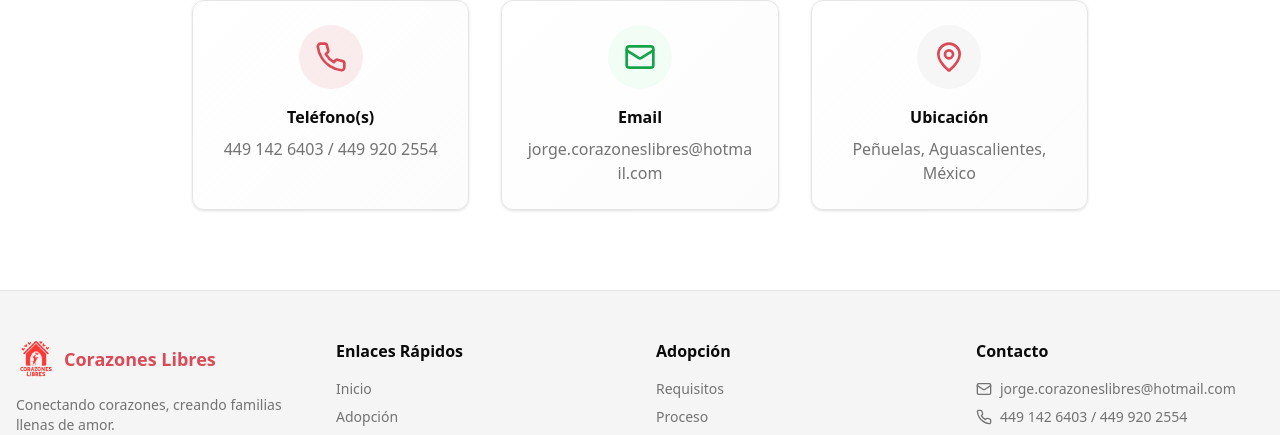
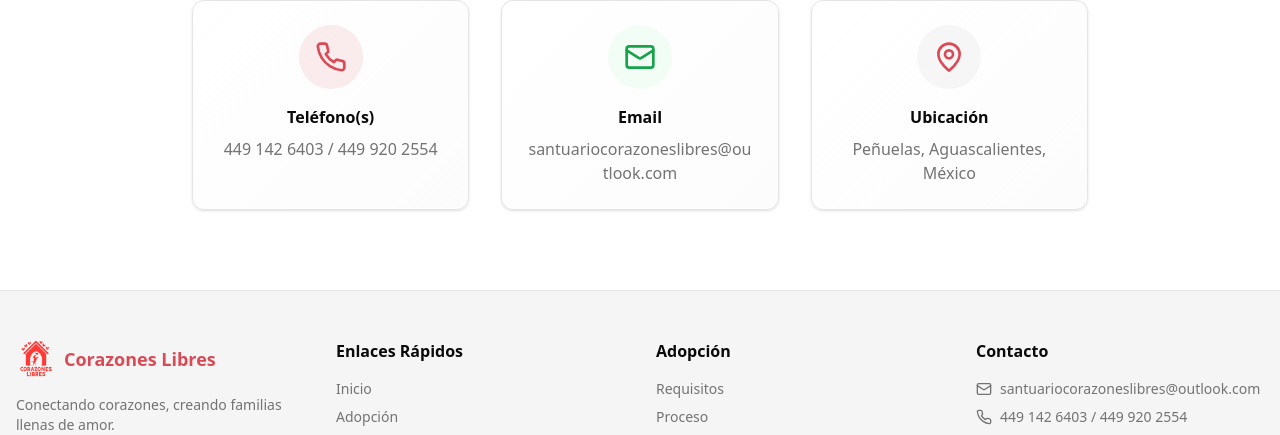
Before and after one commit to SantuarioCorazonesLibres/pet-adoption-site, a React (Vite) app: page / in a window 1280 px wide. Shown: the part 4308-4743 px from the top of the page. Built offline with nearby package versions, Linux system fonts and the light colour scheme; no server answers; the database is empty.

Commit message:
Actualizacion de email

```diff
--- a/src/components/Footer.tsx
+++ b/src/components/Footer.tsx
@@ -71,7 +71,7 @@ const Footer = () => {
             <div className="space-y-2 text-sm">
               <div className="flex items-center space-x-2 text-muted-foreground">
                 <Mail className="h-4 w-4" />
-                <span>jorge.corazoneslibres@hotmail.com</span>
+                <span>santuariocorazoneslibres@outlook.com</span>
               </div>
               <div className="flex items-center space-x-2 text-muted-foreground">
                 <Phone className="h-4 w-4" />
--- a/src/components/sections/Contact.tsx
+++ b/src/components/sections/Contact.tsx
@@ -33,7 +33,7 @@ export default function Contact() {
                   <Mail className="h-8 w-8 text-green-600" />
                 </div>
                 <h3 className="font-semibold mb-2">Email</h3>
-                <p className="text-muted-foreground w-full text-center break-words">jorge.corazoneslibres@hotmail.com</p>
+                <p className="text-muted-foreground w-full text-center break-words">santuariocorazoneslibres@outlook.com</p>
               </CardContent>
             </Card>
 
--- a/src/pages/AboutUs.tsx
+++ b/src/pages/AboutUs.tsx
@@ -22,7 +22,7 @@ const SobreNosotros = () => {
 
   // Función para abrir correo electrónico
   const handleContactEmail = () => {
-    const email = 'jorge.corazoneslibres@hotmail.com';
+    const email = 'santuariocorazoneslibres@outlook.com';
     const subject = 'Consulta sobre Corazones Libres';
     const body = '¡Hola!\n\nMe gustaría obtener más información sobre Corazones Libres.\n\n';
     const mailtoUrl = `mailto:${email}?subject=${encodeURIComponent(subject)}&body=${encodeURIComponent(body)}`;
@@ -286,7 +286,7 @@ const SobreNosotros = () => {
               </div>
               <div className="flex items-center justify-center space-x-2">
                 <Mail className="h-5 w-5 text-primary" />
-                <span className="text-sm text-muted-foreground">jorge.corazoneslibres@hotmail.com</span>
+                <span className="text-sm text-muted-foreground">santuariocorazoneslibres@outlook.com</span>
               </div>
               <div className="flex items-center justify-center space-x-2">
                 <Calendar className="h-5 w-5 text-primary" />
```
